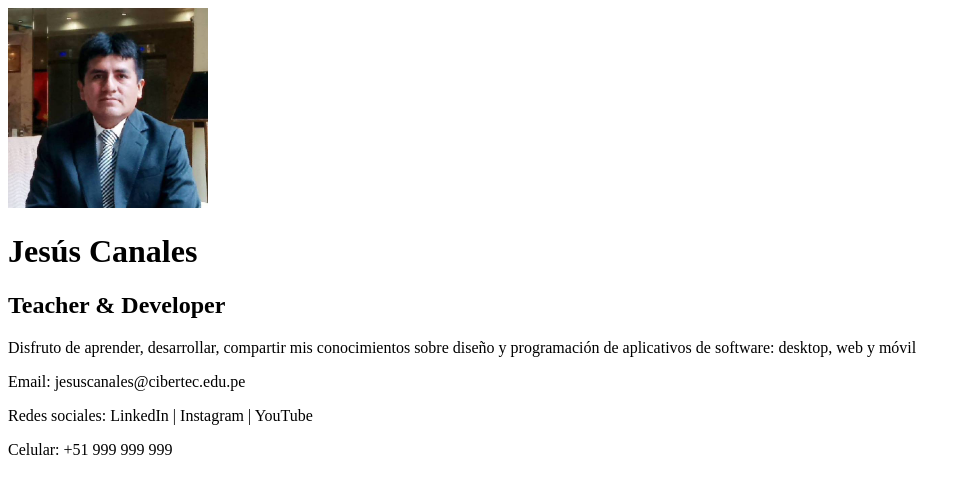
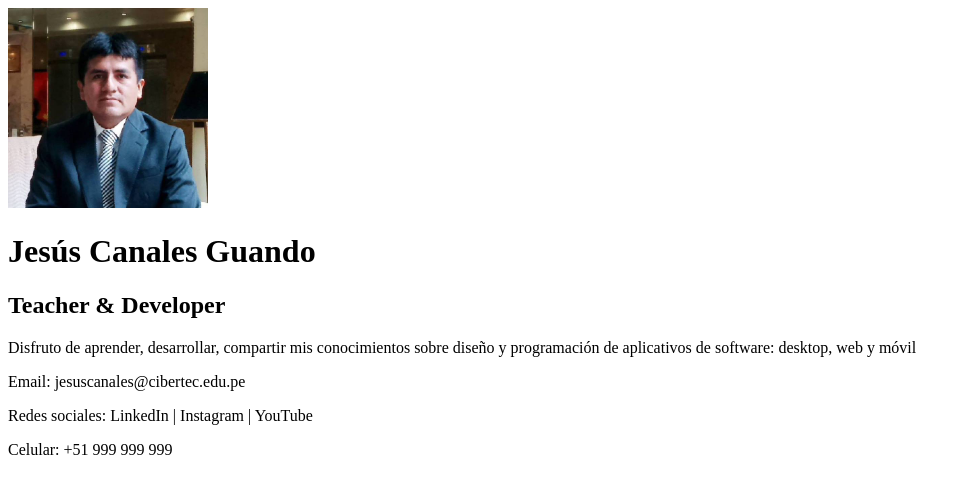
Before and after one commit to jesus-canales/aprende_web_desde_cero, a plain HTML site: page 01_HTML/01_TarjetaPersonal/index.html in a window 1280 px wide. Shown: the whole page, without its empty margins (0-970 px from the left). Drawn offline with Linux system fonts and the light colour scheme.

Commit message:
Empezamos con labs de HTML

```diff
--- a/01_HTML/01_TarjetaPersonal/index.html
+++ b/01_HTML/01_TarjetaPersonal/index.html
@@ -7,7 +7,7 @@
 </head>
 <body>
     <img src="images/io.jpg" alt="Jesús Canales" width="200">
-    <h1>Jesús Canales</h1>
+    <h1>Jesús Canales Guando</h1>
     <h2>Teacher & Developer</h2>
     <p>Disfruto de aprender, desarrollar, compartir mis conocimientos sobre diseño y programación de aplicativos de software: desktop, web y móvil</p>
     <p>Email: jesuscanales@cibertec.edu.pe</p>
```
